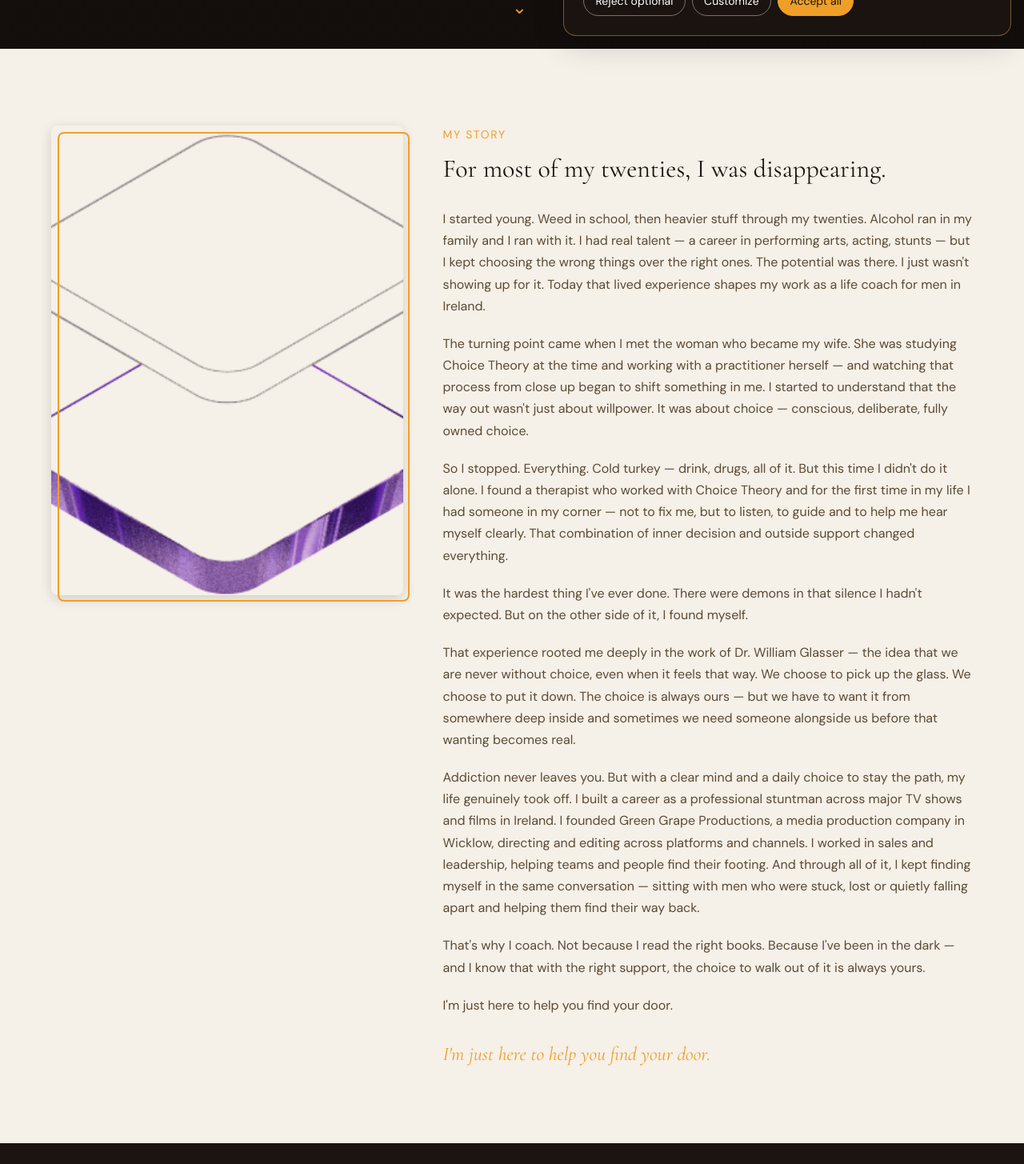
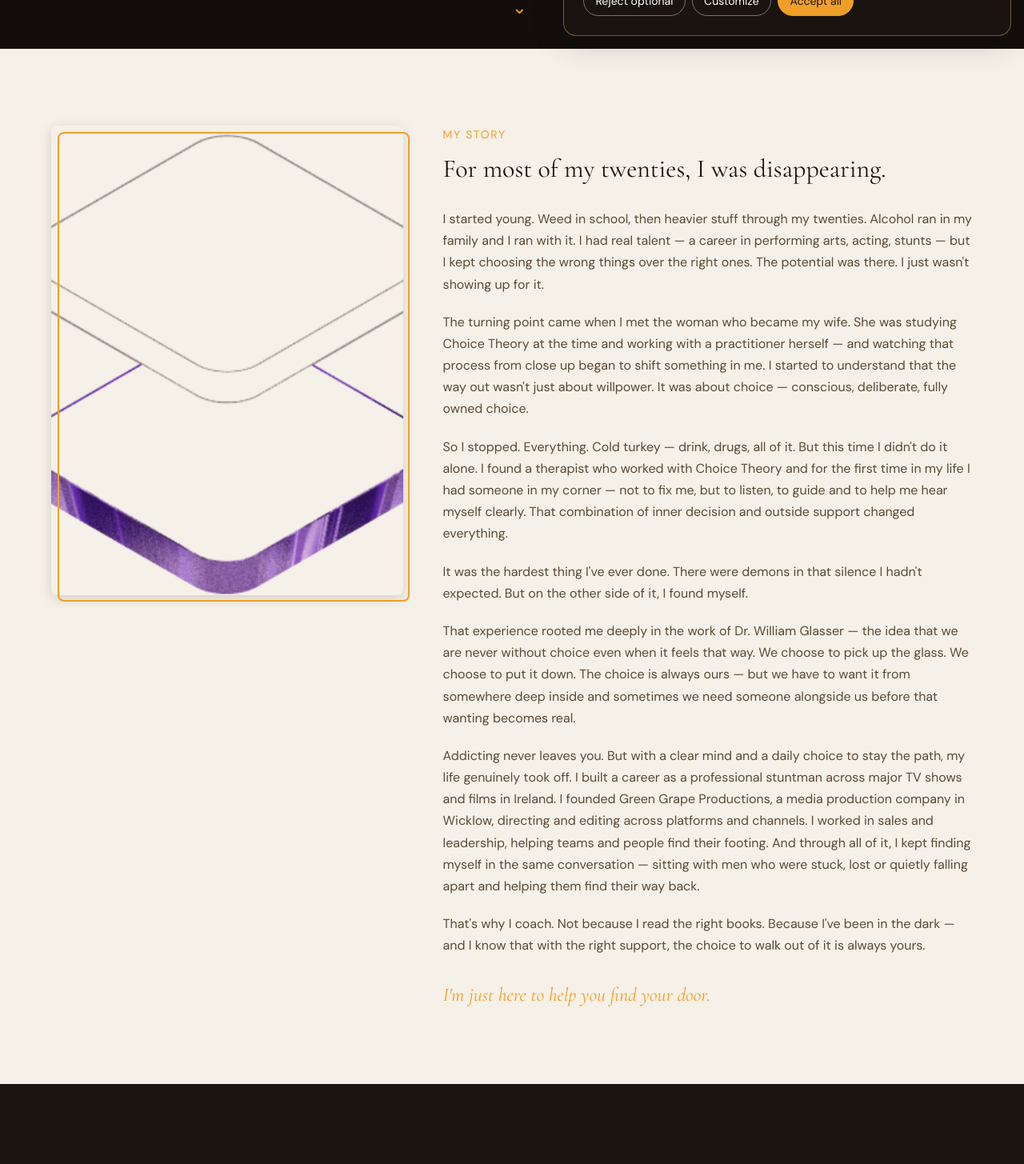
Before and after one commit to TerryLoc/findyourdoor, a React (Vite) app: page / in a window 1280 px wide. Shown: the part 739-2194 px from the top of the page at 80% size. Built offline with nearby package versions, Linux system fonts and the light colour scheme.

Commit message:
fix: refine narrative in ABOUT section for clarity and impact

```diff
--- a/src/constants/content.js
+++ b/src/constants/content.js
@@ -29,15 +29,15 @@ export const ABOUT = {
   eyebrow: 'My story',
   headline: 'For most of my twenties, I was disappearing.',
   paragraphs: [
-    "I started young. Weed in school, then heavier stuff through my twenties. Alcohol ran in my family and I ran with it. I had real talent — a career in performing arts, acting, stunts — but I kept choosing the wrong things over the right ones. The potential was there. I just wasn't showing up for it. Today that lived experience shapes my work as a life coach for men in Ireland.",
+    "I started young. Weed in school, then heavier stuff through my twenties. Alcohol ran in my family and I ran with it. I had real talent — a career in performing arts, acting, stunts — but I kept choosing the wrong things over the right ones. The potential was there. I just wasn't showing up for it.",
     "The turning point came when I met the woman who became my wife. She was studying Choice Theory at the time and working with a practitioner herself — and watching that process from close up began to shift something in me. I started to understand that the way out wasn't just about willpower. It was about choice — conscious, deliberate, fully owned choice.",
     "So I stopped. Everything. Cold turkey — drink, drugs, all of it. But this time I didn't do it alone. I found a therapist who worked with Choice Theory and for the first time in my life I had someone in my corner — not to fix me, but to listen, to guide and to help me hear myself clearly. That combination of inner decision and outside support changed everything.",
     "It was the hardest thing I've ever done. There were demons in that silence I hadn't expected. But on the other side of it, I found myself.",
-    'That experience rooted me deeply in the work of Dr. William Glasser — the idea that we are never without choice, even when it feels that way. We choose to pick up the glass. We choose to put it down. The choice is always ours — but we have to want it from somewhere deep inside and sometimes we need someone alongside us before that wanting becomes real.',
-    'Addiction never leaves you. But with a clear mind and a daily choice to stay the path, my life genuinely took off. I built a career as a professional stuntman across major TV shows and films in Ireland. I founded Green Grape Productions, a media production company in Wicklow, directing and editing across platforms and channels. I worked in sales and leadership, helping teams and people find their footing. And through all of it, I kept finding myself in the same conversation — sitting with men who were stuck, lost or quietly falling apart and helping them find their way back.',
+    'That experience rooted me deeply in the work of Dr. William Glasser — the idea that we are never without choice even when it feels that way. We choose to pick up the glass. We choose to put it down. The choice is always ours — but we have to want it from somewhere deep inside and sometimes we need someone alongside us before that wanting becomes real.',
+    'Addicting never leaves you. But with a clear mind and a daily choice to stay the path, my life genuinely took off. I built a career as a professional stuntman across major TV shows and films in Ireland. I founded Green Grape Productions, a media production company in Wicklow, directing and editing across platforms and channels. I worked in sales and leadership, helping teams and people find their footing. And through all of it, I kept finding myself in the same conversation — sitting with men who were stuck, lost or quietly falling apart and helping them find their way back.',
     "That's why I coach. Not because I read the right books. Because I've been in the dark — and I know that with the right support, the choice to walk out of it is always yours.",
-    "I'm just here to help you find your door.",
   ],
+  signature: "I'm just here to help you find your door.",
 };
 
 export const FOR_YOU_ITEMS = [
```
